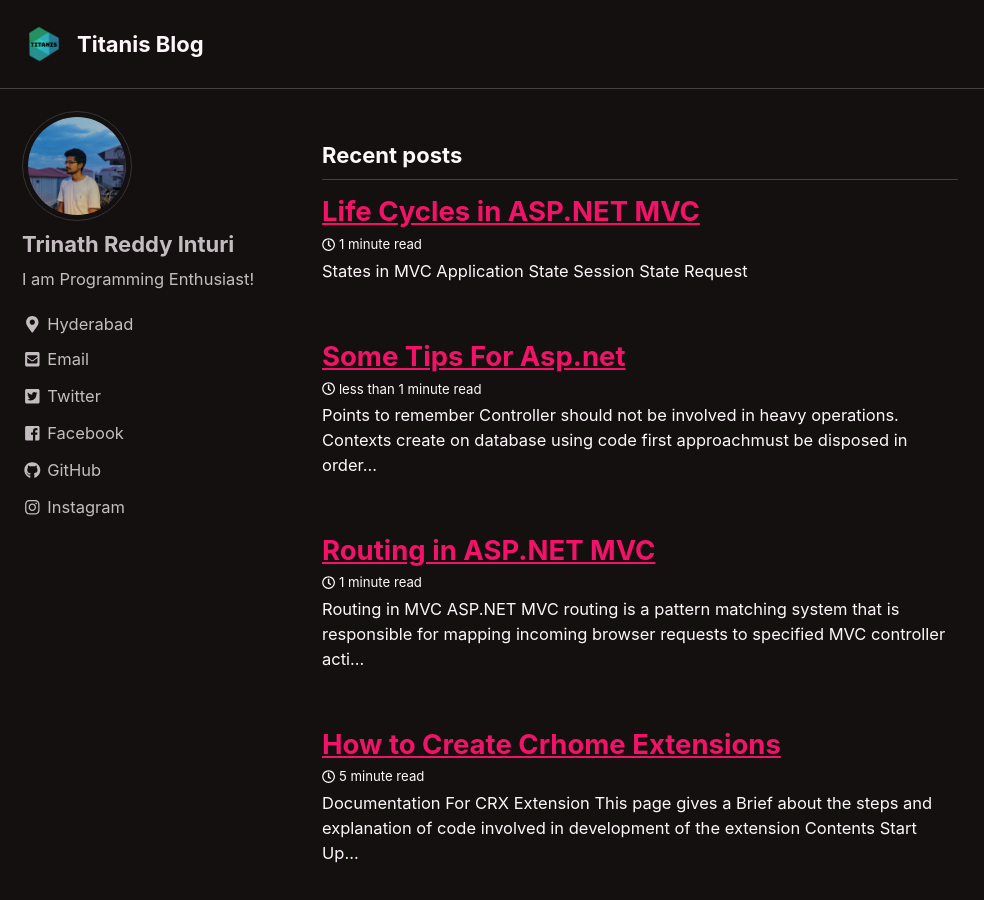
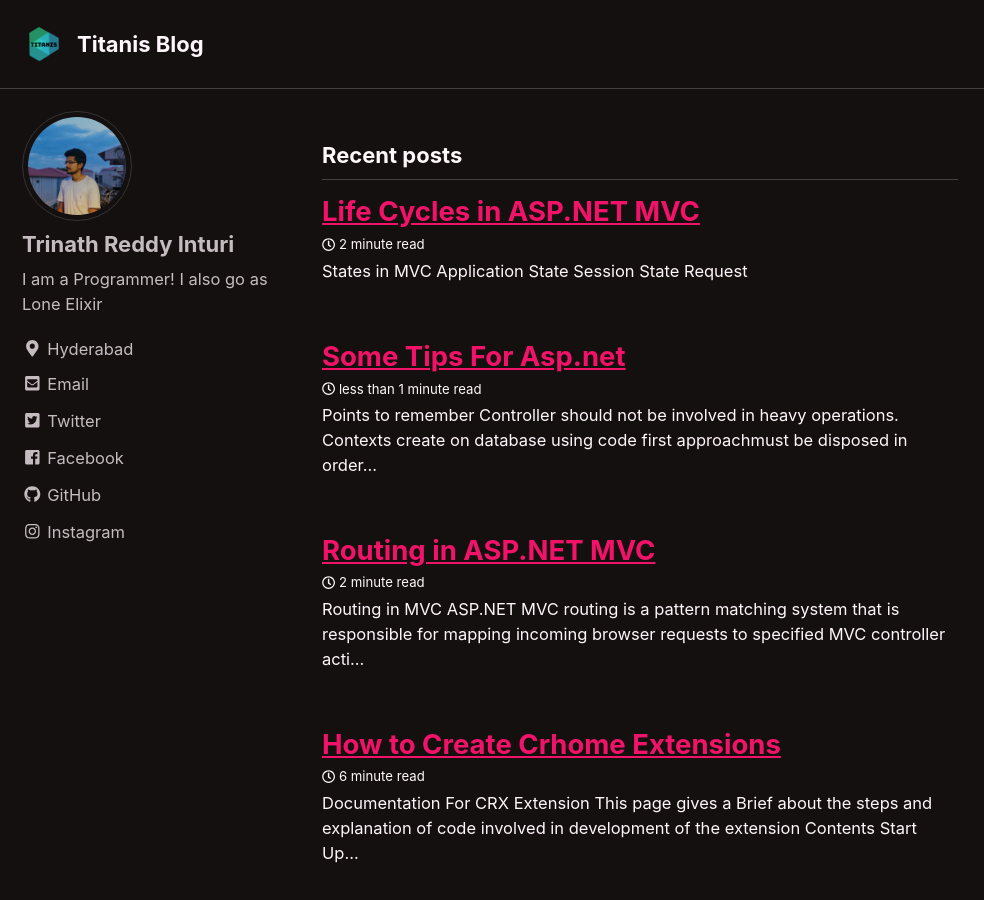
Before and after one commit to TrinathInturi/sample-blog, a Jekyll site: the page built from index.html, in a window 1280 px wide and 900 px high. Shown: the whole window, without its empty margins (0-984 px from the left). Built offline with Jekyll 4.4.1, drawn with Linux system fonts in a browser that asks for light colours; cached includes are drawn as plain includes; the list of posts is cut into pages by our own code; part of the change alters nothing that is shown.

Commit message:
Updated site settings

```diff
--- a/_config.yml
+++ b/_config.yml
@@ -18,16 +18,16 @@ minimal_mistakes_skin    : "neon" # "air", "aqua", "contrast", "dark", "dirt", "
 locale                   : "en-US"
 title                    : "Titanis Blog"
 title_separator          : "-"
-name                     : "Trinath Reddy Inturi"
-description              : "A Blog"
-url                      :
-baseurl                  :
+name                     : &name "Trinath Reddy Inturi"
+description              : &description "Personal Blog about Technology, Programming and Gaming"
+url                      : "https://trinathinturi.github.io"
+baseurl                  : "/blog"
 repository               : "trinathinturi/blog"
 teaser                   : "/assets/images/programming.png"
 logo                     : "/assets/images/logo.png"
 masthead_title           : "Titanis Blog"
 # breadcrumbs            : false # true, false (default)
-words_per_minute         : 200
+words_per_minute         : 150
 comments:
   provider               : # false (default), "disqus", "discourse", "facebook", "staticman", "staticman_v2", "utterances", "custom"
   disqus:
@@ -83,18 +83,20 @@ naver_site_verification  :
 
 # Social Sharing
 twitter:
-  username               :
+  username               : &twitter "trinath_inturi"
 facebook:
-  username               :
+  username               : &facebook "trinathreddyinturi"
   app_id                 :
   publisher              :
-og_image                 : # Open Graph/Twitter default site image
+og_image                 : "/assets/images/logo.png" # Open Graph/Twitter default site image
 # For specifying social profiles
 # - https://developers.google.com/structured-data/customize/social-profiles
 social:
   type                   : # Person or Organization (defaults to Person)
   name                   : # If the user or organization name differs from the site's name
   links: # An array of links to social media profiles
+    - "https://twitter.com/trinath_inturi"
+    - "https://instagram.com/trinathreddyinturi"
 
 # Analytics
 analytics:
@@ -108,7 +110,7 @@ analytics:
 author:
   name             : "Trinath Reddy Inturi"
   avatar           : "/assets/images/author.jpeg"
-  bio              : "I am Programming Enthusiast!"
+  bio              : "I am a Programmer! I also go as Lone Elixir"
   location         : "Hyderabad"
   links:
     - label: "Email"
@@ -186,7 +188,7 @@ exclude:
 keep_files:
   - .git
   - .svn
-encoding: utf-8
+encoding: "utf-8"
 markdown_ext: "markdown,mkdown,mkdn,mkd,md"
 
 
```
